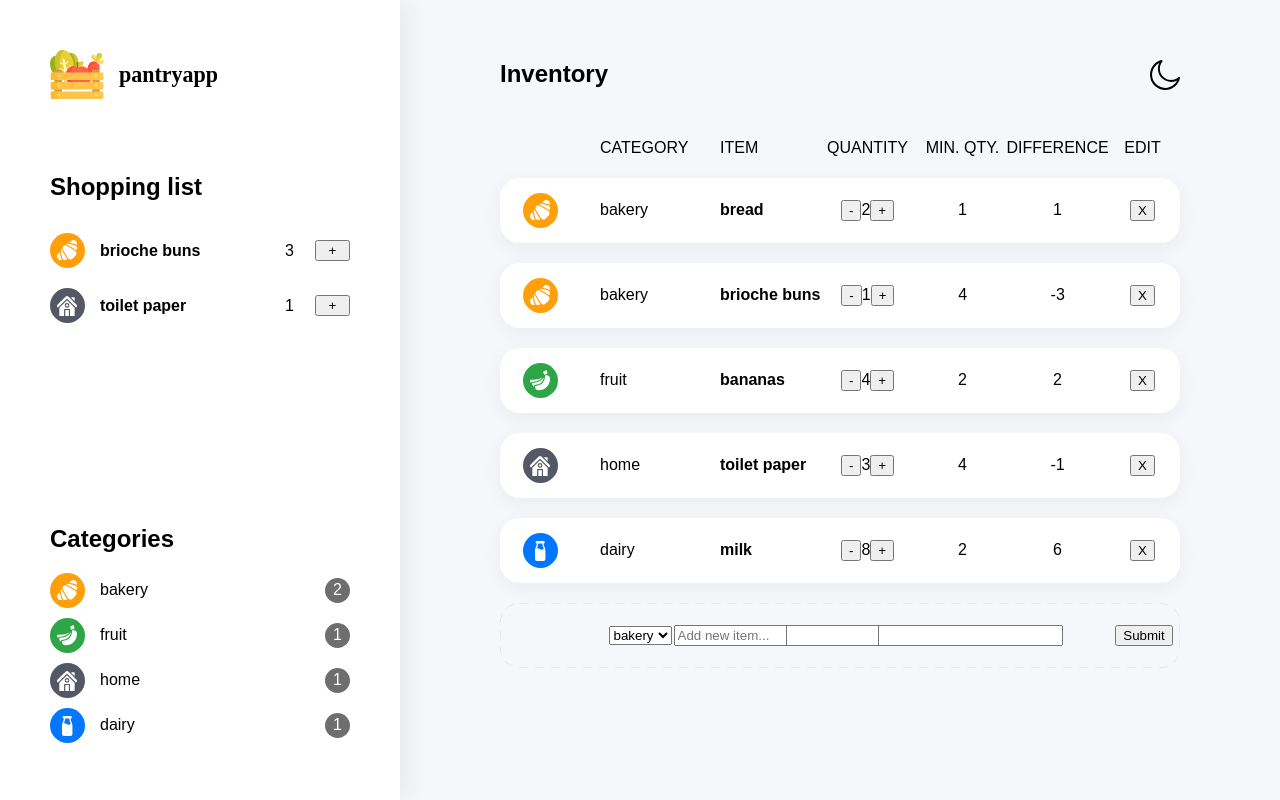
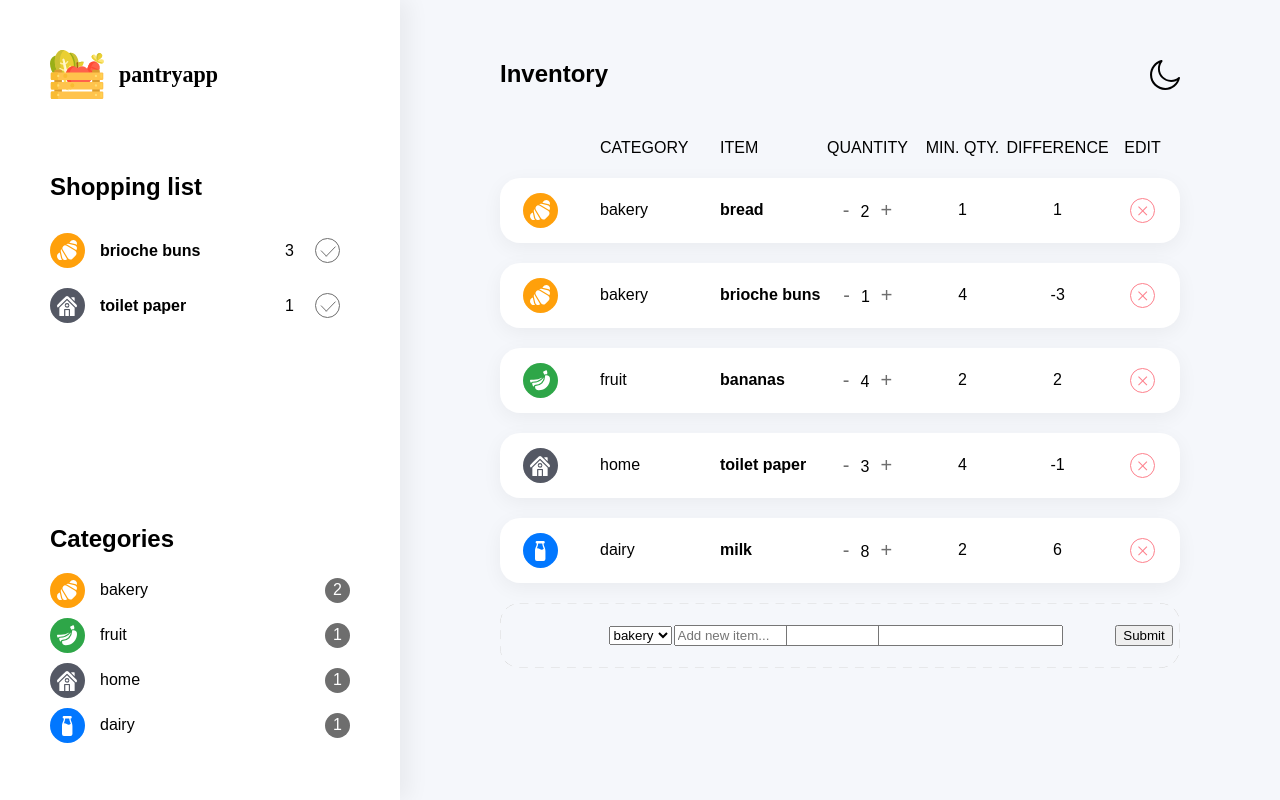
Before and after one commit to nikolasbarwicki/pantry-app_typescript, a React (Create React App) app: page / in a window 1280 px wide. Built offline with nearby package versions, Linux system fonts and the light colour scheme.

Commit message:
Style action buttons with images

```diff
--- a/src/components/inventory/Counter.tsx
+++ b/src/components/inventory/Counter.tsx
@@ -1,5 +1,17 @@
 import React from 'react';
 import { useDispatch } from 'react-redux';
+import styled from 'styled-components';
+
+const Button = styled.button`
+  background-color: white;
+  border: none;
+  outline: none;
+  cursor: pointer;
+  font-weight: 400;
+  font-size: 2rem;
+  color: ${(props) => props.theme.gray};
+  margin: 0.5rem;
+`;
 
 interface Props {
   amount: number;
@@ -11,19 +23,19 @@ const Counter: React.FC<Props> = ({ amount, id }) => {
 
   return (
     <div>
-      <button
+      <Button
         type="button"
         onClick={() => dispatch({ type: 'REMOVE_QUANTITY', payload: id })}
       >
         -
-      </button>
+      </Button>
       <span>{amount}</span>
-      <button
+      <Button
         type="button"
         onClick={() => dispatch({ type: 'ADD_QUANTITY', payload: id })}
       >
         +
-      </button>
+      </Button>
     </div>
   );
 };
--- a/src/components/inventory/TableRow.tsx
+++ b/src/components/inventory/TableRow.tsx
@@ -4,6 +4,7 @@ import styled from 'styled-components';
 
 import Counter from './Counter';
 import Icon from '../Icon';
+import DeleteIcon from '../../assets/delete_icon.svg';
 
 import { Category } from '../../types/index';
 
@@ -30,6 +31,17 @@ const Wrapper = styled.div`
   margin: 2rem 0;
 `;
 
+const DeleteButton = styled.button`
+  cursor: pointer;
+  outline: none;
+  background-image: url(${DeleteIcon});
+  height: 25px;
+  width: 25px;
+  background-color: white;
+  border: none;
+  background-size: cover;
+`;
+
 const TableRow: React.FC<Props> = ({ category, name, qty, min }) => {
   const dispatch = useDispatch();
 
@@ -47,12 +59,10 @@ const TableRow: React.FC<Props> = ({ category, name, qty, min }) => {
       <Counter id={name} amount={qty} />
       <span>{min}</span>
       <span>{qty - min}</span>
-      <button
+      <DeleteButton
         type="button"
         onClick={() => dispatch({ type: 'DELETE_ITEM', payload: name })}
-      >
-        X
-      </button>
+      />
     </Wrapper>
   );
 };
--- a/src/components/sidebar/ShoppingListItem.tsx
+++ b/src/components/sidebar/ShoppingListItem.tsx
@@ -3,6 +3,7 @@ import { useDispatch } from 'react-redux';
 import styled from 'styled-components';
 
 import Icon from '../Icon';
+import TickIcon from '../../assets/tick_icon.svg';
 
 import { Category } from '../../types/index';
 
@@ -21,6 +22,17 @@ const Wrapper = styled.div`
   align-items: center;
 `;
 
+const TickButton = styled.button`
+  cursor: pointer;
+  outline: none;
+  background-image: url(${TickIcon});
+  height: 25px;
+  width: 25px;
+  background-color: white;
+  border: none;
+  background-size: cover;
+`;
+
 const ShoppingListItem: React.FC<Props> = ({ category, name, amount }) => {
   const dispatch = useDispatch();
 
@@ -29,12 +41,10 @@ const ShoppingListItem: React.FC<Props> = ({ category, name, amount }) => {
       <Icon type={category} />
       <h4>{name}</h4>
       <span>{amount}</span>
-      <button
+      <TickButton
         type="button"
         onClick={() => dispatch({ type: 'ADD_PURCHASE', payload: name })}
-      >
-        +
-      </button>
+      />
     </Wrapper>
   );
 };
```
